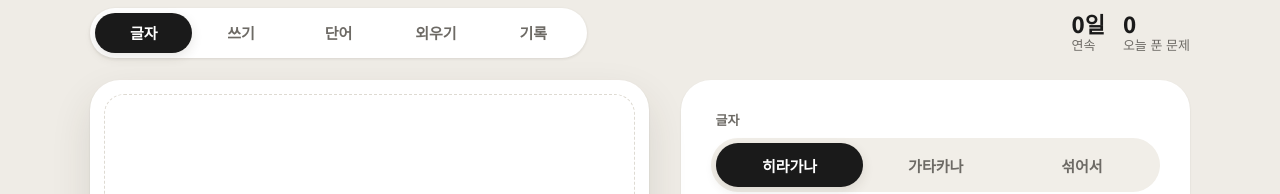
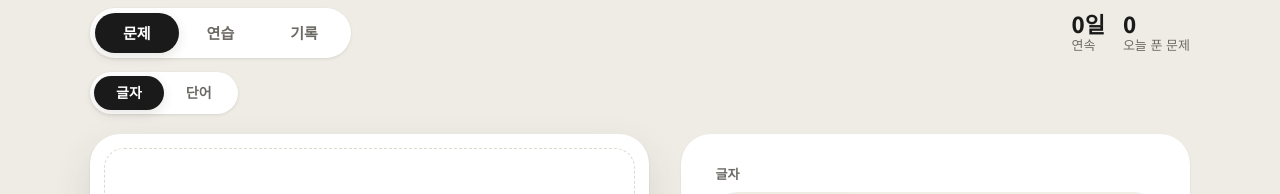
Before and after one commit to sahara8633/JapaneseWeb, a plain HTML site: page index.html in a window 1280 px wide. Shown: the part 88-282 px from the top of the page. Drawn offline with Linux system fonts and the light colour scheme.

Commit message:
메뉴를 두 단계로: 문제(글자·단어)·연습(쓰기·외우기)·기록, 관리자는 관리
- 위 줄 카테고리(문제·연습·기록·관리)와 아래 줄 세부 메뉴로 나눔
- 문제·연습은 마지막으로 본 세부 메뉴를 기억, 기록·관리에서는 아래 줄을 숨김

Co-Authored-By: Claude Opus 5.5 <noreply@anthropic.com>

```diff
--- a/index.html
+++ b/index.html
@@ -26,10 +26,13 @@
    </div>
   </div>
   <div class="bar2">
-   <div class="sw onField" id="tabs" role="tablist" aria-label="화면">
-    <button type="button" role="tab" id="tKana" data-tab="kana" aria-controls="pPractice" aria-selected="true">글자</button><button type="button" role="tab" id="tWrite" data-tab="write" aria-controls="pWrite" aria-selected="false">쓰기</button><button type="button" role="tab" id="tWord" data-tab="word" aria-controls="pPractice" aria-selected="false">단어</button><button type="button" role="tab" id="tCards" data-tab="cards" aria-controls="pCards" aria-selected="false">외우기</button><button type="button" role="tab" id="tRecords" data-tab="records" aria-controls="pRecords" aria-selected="false">기록</button><button type="button" role="tab" id="tAdmin" data-tab="admin" aria-controls="pAdmin" aria-selected="false" hidden>관리</button>
+   <div class="sw onField" id="tabs" role="tablist" aria-label="메뉴">
+    <button type="button" role="tab" id="tGQuiz" data-group="quiz" aria-selected="true">문제</button><button type="button" role="tab" id="tGPractice" data-group="practice" aria-selected="false">연습</button><button type="button" role="tab" id="tRecords" data-tab="records" aria-controls="pRecords" aria-selected="false">기록</button><button type="button" role="tab" id="tAdmin" data-tab="admin" aria-controls="pAdmin" aria-selected="false" hidden>관리</button>
    </div>
    <div class="streak"><div><b id="sStreak">0일</b>연속</div><div><b id="sToday">0</b>오늘 푼 문제</div></div>
+  </div>
+  <div class="sw subTabs" id="subTabs" role="tablist" aria-label="세부 메뉴">
+   <button type="button" role="tab" id="tKana" data-tab="kana" aria-controls="pPractice" aria-selected="true">글자</button><button type="button" role="tab" id="tWord" data-tab="word" aria-controls="pPractice" aria-selected="false">단어</button><button type="button" role="tab" id="tWrite" data-tab="write" aria-controls="pWrite" aria-selected="false" hidden>쓰기</button><button type="button" role="tab" id="tCards" data-tab="cards" aria-controls="pCards" aria-selected="false" hidden>외우기</button>
   </div>
   <div class="grid" id="pPractice" role="tabpanel">
    <div class="card" id="card">
--- a/script.js
+++ b/script.js
@@ -671,7 +671,10 @@ $('sQuit').addEventListener('click',()=>{sView.stop();fcHome()});
 
 
 /* events: tabs */
-const TABS=['kana','write','word','cards','records','admin'],PANEL={kana:'pPractice',word:'pPractice',write:'pWrite',cards:'pCards',records:'pRecords',admin:'pAdmin'};
+/* 메뉴는 두 단계예요: 문제(글자·단어), 연습(쓰기·외우기), 기록, 관리. 화면 이름(view)은 그대로 kana·word·write·cards·records·admin */
+const GROUP={kana:'quiz',word:'quiz',write:'practice',cards:'practice',records:'records',admin:'admin'},GROUPS=['quiz','practice','records','admin'],SUBS={quiz:['kana','word'],practice:['write','cards']};
+const lastSub={quiz:'kana',practice:'write'};
+const TABS=['kana','word','write','cards','records','admin'],PANEL={kana:'pPractice',word:'pPractice',write:'pWrite',cards:'pCards',records:'pRecords',admin:'pAdmin'};
 let view='kana';
 const panelOf=name=>name==='cards'&&studyView==='study'?'pStudy':PANEL[name];
 function tabPanels(){for(const id of ['pPractice','pWrite','pCards','pStudy','pRecords','pAdmin'])$(id).hidden=id!==panelOf(view)}
@@ -679,8 +682,12 @@ const tab=(name,first)=>{
  if(name==='admin'&&!adminFind)name='kana';
  const prev=view;view=name;document.body.dataset.view=name;
  tabPanels();
- $$('#tabs button').forEach(b=>b.setAttribute('aria-selected',String(b.dataset.tab===name)));
- paintSw($('tabs'),TABS.indexOf(name));
+ const g=GROUP[name];if(SUBS[g])lastSub[g]=name;
+ $$('#tabs button').forEach(b=>b.setAttribute('aria-selected',String((b.dataset.group||GROUP[b.dataset.tab])===g)));
+ paintSw($('tabs'),GROUPS.indexOf(g));
+ const subs=SUBS[g]||[];
+ $$('#subTabs button').forEach(b=>{b.hidden=!subs.includes(b.dataset.tab);b.setAttribute('aria-selected',String(b.dataset.tab===name))});
+ if(subs.length)paintSw($('subTabs'),subs.indexOf(name));
  if(name==='kana'||name==='word')$('pPractice').setAttribute('aria-labelledby',name==='word'?'tWord':'tKana');
  history.replaceState(null,'',name==='kana'?location.pathname+location.search:'#'+name);
  if(name==='records')stats();
@@ -692,7 +699,8 @@ const tab=(name,first)=>{
  if(name!=='cards')sView.stop();
  if(!first&&prev!==name)slideIn($(panelOf(name)),TABS.indexOf(name)>TABS.indexOf(prev)?1:-1);
 };
-$$('#tabs button').forEach(b=>b.addEventListener('click',()=>tab(b.dataset.tab)));
+$$('#tabs button').forEach(b=>b.addEventListener('click',()=>tab(b.dataset.group?lastSub[b.dataset.group]:b.dataset.tab)));
+$$('#subTabs button').forEach(b=>b.addEventListener('click',()=>tab(b.dataset.tab)));
 
 /* events: quiz */
 $('start').addEventListener('click',()=>start(kanaList(),count('kana'),cfg.mode));
@@ -757,7 +765,7 @@ function setAdmin(api){
  adminUsers=null;adminPick=null;$('userList').innerHTML='';$('adminOut').hidden=true;
  if(adminFind&&view==='admin')adminLoad();
  if(!adminFind&&view==='admin')tab('kana');
- paintSw($('tabs'),TABS.indexOf(view));
+ paintSw($('tabs'),GROUPS.indexOf(GROUP[view]));
 }
 function streakOf(days){
  const t=today();let d=new Date(),n=0;if(!days[t])d.setDate(d.getDate()-1);
--- a/style.css
+++ b/style.css
@@ -287,3 +287,10 @@ button,.flip,.tile,input,canvas{touch-action:manipulation}
  .bar2{margin-bottom:16px}
 }
 .kgrid{position:relative}
+
+/* 두 줄 메뉴: 위 줄은 문제·연습·기록(·관리), 아래 줄은 그 안의 세부 메뉴 */
+.sw.subTabs{width:max-content;max-width:100%;margin:-8px 0 20px;padding:4px;background:var(--surface);box-shadow:0 1px 3px var(--shadow)}
+.sw.subTabs::before{top:4px;bottom:4px;left:4px;width:calc((100% - 8px) / var(--n,2))}
+.sw.subTabs button{min-height:34px;padding:0 22px;font-size:14px}
+body[data-view=records] .subTabs,body[data-view=admin] .subTabs{display:none}
+@media(max-width:560px){.sw.subTabs{width:100%;margin-top:-4px}.sw.subTabs button{padding:0 4px;white-space:nowrap}}
```
Also changed, not shown: 1 other file.
